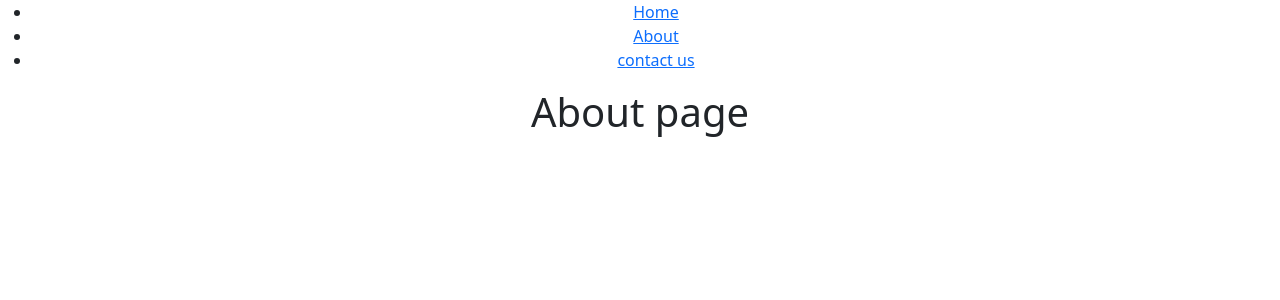
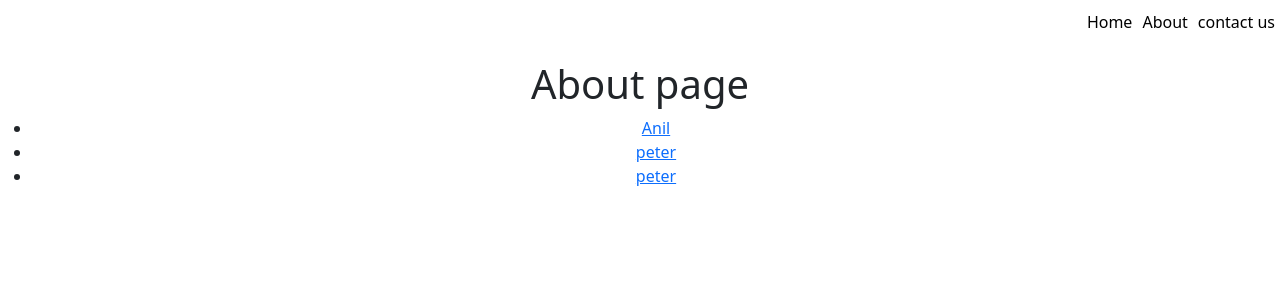
Before and after one commit to amar8181/react-redux, a React (Create React App) app: page /About in a window 1280 px wide. Shown: the top 300 px of the page. Built offline with nearby package versions, Linux system fonts and the light colour scheme.

Commit message:
first commit

```diff
--- a/src/App.css
+++ b/src/App.css
@@ -1,4 +1,4 @@
-.App {
+ .App {
   text-align: center;
 }
 
@@ -36,3 +36,22 @@
     transform: rotate(360deg);
   }
 }
+
+
+.navbar-one{
+  text-align: right;
+}
+
+.navbar-one li{
+  display:inline-block;
+  padding: 10px 5px;
+}
+
+.nav-bar-link{
+  color: black;
+  text-decoration: none;
+}
+
+.nav-bar-link:hover{
+  color: green;
+}
--- a/src/App.js
+++ b/src/App.js
@@ -1,18 +1,15 @@
-import './App.css';
 import { BrowserRouter, Route, Routes, Navigate } from 'react-router-dom';
 import React from 'react';
 import Home from './component/Home';
 import About from './component/About';
 import Navbar from './component/Navbar';
-// import Page404 from './component/Page404';
+import User from './component/User';
+
 
 function App() {
 
   return (
     <div className="App">
-
-
-
 
       <BrowserRouter>
         <Navbar />
@@ -20,8 +17,8 @@ function App() {
 
           <Route path="/" element={<Home />} />
           <Route path="/About" element={<About />} />
-          {/* <Route path="/*" element={<Page404 />} /> */}
-          <Route path="/*" elememt={<Navigate to="/" />} />
+          <Route path="/User/:name" element={< User />} />
+          <Route path="/*" element={<Navigate to="/" />} />
         </Routes>
       </BrowserRouter>
     </div>
--- a/src/component/About.js
+++ b/src/component/About.js
@@ -1,8 +1,15 @@
-function About(){
-    return(
-        <>
-        <h1>About page</h1>
-        </>
+import { Link } from "react-router-dom";
+
+function About() {
+    return (
+        <div>
+            <h1>About page</h1>
+           <ul>
+                <li><Link to="/User/anil">Anil</Link></li>
+                <li><Link to="/User/peter">peter</Link></li>
+                <li><Link to="/User/sam">peter</Link></li>
+           </ul>
+        </div>
     )
 }
 export default About;
--- a/src/component/Home.js
+++ b/src/component/Home.js
@@ -1,8 +1,8 @@
 
-function Home(){
-    return(
+function Home() {
+    return (
         <>
-        <h1>Home page</h1>
+            <h1>Home page</h1>
         </>
     )
 }
--- a/src/component/Navbar.js
+++ b/src/component/Navbar.js
@@ -1,12 +1,13 @@
-import {Link} from 'react-router-dom'
+import { Link, NavLink } from 'react-router-dom'
+import '../App.css';
 
-function Navbar(){
-    return(
+function Navbar() {
+    return (
         <>
-            <ul>
-                <li><Link to="/">Home</Link></li>
-                <li><Link to="/about">About</Link></li>
-                <li><Link to="/contact">contact us</Link></li>
+            <ul className='navbar-one' style={{textAlign:"right"}}>
+                <li><NavLink className="nav-bar-link" to="/">Home</NavLink></li>
+                <li><NavLink className="nav-bar-link" to="/About">About</NavLink></li>
+                <li><NavLink className="nav-bar-link" to="/Contact">contact us</NavLink></li>
             </ul>
 
 
--- /dev/null
+++ b/src/component/User.js
@@ -0,0 +1,15 @@
+import { useParams } from "react-router-dom";
+
+
+function User() {
+    const params = useParams();
+    const { name } = params
+    // console.warn(name)
+
+    return (
+        <>
+            <h1>this is {name} page</h1>
+        </>
+    )
+}
+export default User;
```
Also changed, not shown: src/component/Page404.js (deleted, +0 -10 lines), 1 other file (tests, documents, lock files or other folders).
